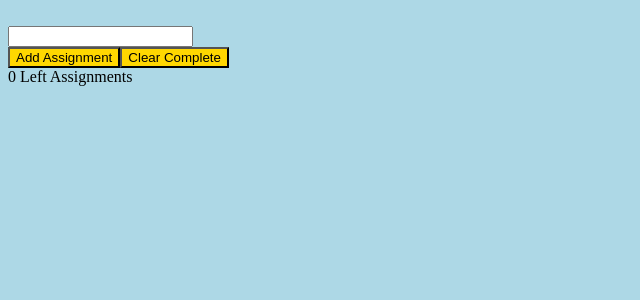
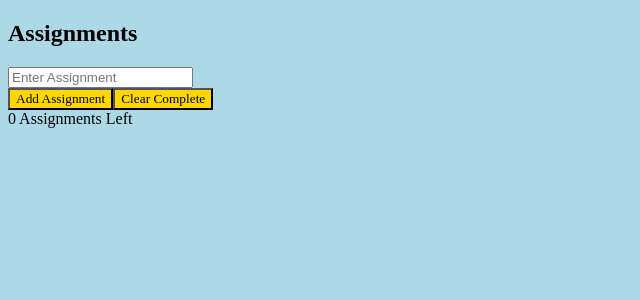
Before and after one commit to SkilzMastr/React-App, a React (Create React App) app: page / in a window 1280 px wide. Shown: the top 300 px of the page, without its empty margins (0-640 px from the left). Built offline with nearby package versions, Linux system fonts and the light colour scheme.

Commit message:
Worked on fonts and colors

```diff
--- /dev/null
+++ b/public/CSS/fonts.css
@@ -0,0 +1,6 @@
+div{
+    font-family: 'Sansita Swashed', cursive;
+}
+button{
+    font-family: 'Sansita Swashed', cursive;
+}
--- a/public/index.html
+++ b/public/index.html
@@ -1,7 +1,8 @@
 <!DOCTYPE html>
 <html lang="en">
   <head>
-    <link rel="stylesheet" href="./Non-JS/styles.css"/>
+    <link rel="stylesheet" href="./CSS/colors.css"/>
+    <link rel="stylesheet" href="./CSS/fonts.css"/>
     <meta charset="utf-8" />
     <link rel="icon" href="%PUBLIC_URL%/favicon.ico" />
     <meta name="viewport" content="width=device-width, initial-scale=1" />
--- a/src/App.js
+++ b/src/App.js
@@ -57,13 +57,13 @@ function App() {
   return (
     <>
     <main>
-      <br/>
+      <header><h2>Assignments</h2></header>
       <TodoList todos={todos} toggleTodo={toggleTodo}/>
-      <input ref={todoNameRef} type="text" />
+      <input ref={todoNameRef} type="text" placeholder="Enter Assignment"/>
       <br/>
       <button onClick={handleAddTodo} id='add'>Add Assignment</button>
       <button onClick={handleClearTodos}id='complete'>Clear Complete</button>
-      <div>{todos.filter(todo => !todo.complete).length} Left Assignments</div>
+      <div>{todos.filter(todo => !todo.complete).length} Assignments Left</div>
     </main>
     </>
   );
```
Also changed, not shown: public/CSS/colors.css (renamed from public/Non-JS/styles.css).
